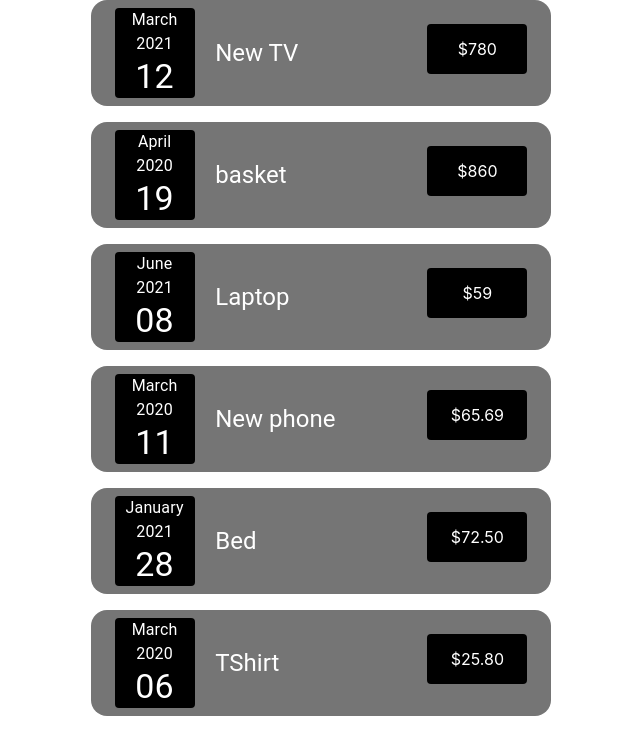
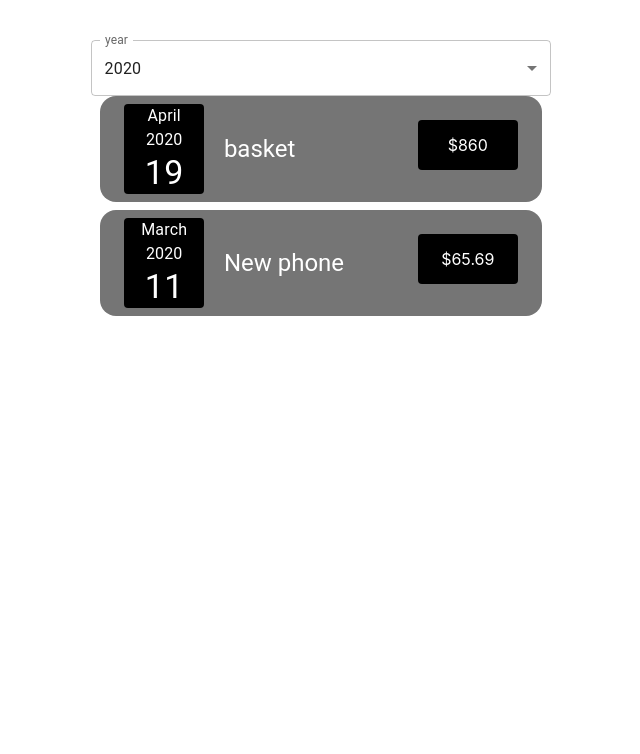
Before and after one commit to Amirkzm/Expense-Tracker, a React (Create React App) app: page / in a window 1280 px wide. Shown: the top 754 px of the page, without its empty margins (319-959 px from the left). Built offline with nearby package versions, Linux system fonts and the light colour scheme.

Commit message:
adding expense module

```diff
--- a/src/App.js
+++ b/src/App.js
@@ -1,4 +1,7 @@
+import { useState } from "react";
 import "./App.css";
+import ExpenseFilter from "./components/ExpenseFilter";
+import Expenses from "./components/Expenses";
 import ExpenseList from "./components/ExpenseList";
 
 const DUMMY_EXPENSES = [
@@ -12,13 +15,20 @@ const DUMMY_EXPENSES = [
     price: "$65.69",
   },
   { id: "e5", date: "January 2021 28", description: "Bed", price: "$72.50" },
-  { id: "e6", date: "March 2020 06", description: "TShirt", price: "$25.80" },
+  { id: "e6", date: "March 2022 06", description: "TShirt", price: "$25.80" },
+  { id: "e7", date: "July 2022 23", description: "bottle", price: "$45.80" },
 ];
 
 function App() {
+  const [selectedYear, setSelectedYear] = useState();
+  const selectHandler = (year) => {
+    setSelectedYear(year);
+  };
   return (
     <>
-      <ExpenseList data={DUMMY_EXPENSES} />
+      <Expenses data={DUMMY_EXPENSES} />
+      {/* <ExpenseFilter data={DUMMY_EXPENSES} onChangeSelect={selectHandler} />
+      <ExpenseList data={DUMMY_EXPENSES} selectedYear={selectedYear} /> */}
     </>
   );
 }
--- /dev/null
+++ b/src/components/ExpenseFilter.jsx
@@ -0,0 +1,40 @@
+import { Box, FormControl, InputLabel, MenuItem, Select } from "@mui/material";
+import React, { useState } from "react";
+
+const ExpenseFilter = (props) => {
+  const [selectedYear, setSelectedYear] = useState(
+    props.data.map((item) => item.date.split(" ")[1]).sort()[0]
+  );
+  const handleChange = (event) => {
+    props.onChangeYear(event.target.value);
+  };
+
+  const yearsList = props.data.map((item) => item.date.split(" ")[1]);
+  const finalYearsList = yearsList
+    .filter((value, index) => yearsList.indexOf(value) === index)
+    .sort();
+
+  let i = 0;
+  const Items = finalYearsList.map((item) => (
+    <MenuItem key={i++} value={item}>
+      {item}
+    </MenuItem>
+  ));
+
+  return (
+    <Box sx={{ width: "40%", ml: "auto", mr: "auto", mt: 5 }}>
+      <FormControl fullWidth>
+        <InputLabel>year</InputLabel>
+        <Select
+          label="year"
+          defaultValue={finalYearsList[0]}
+          onChange={handleChange}
+        >
+          {Items}
+        </Select>
+      </FormControl>
+    </Box>
+  );
+};
+
+export default ExpenseFilter;
--- a/src/components/Expense.jsx
+++ b/src/components/ExpenseItem.jsx
@@ -16,15 +16,7 @@ const DateBox = styled(Box)(({ theme }) => ({
   flexDirection: "column",
 }));
 
-const PriceBox = styled(Box)(({ theme }) => ({
-  width: 100,
-  height: 50,
-  backgroundColor: theme.palette.common.black,
-  color: theme.palette.common.white,
-  borderRadius: theme.shape.borderRadius,
-}));
-
-const Expense = (props) => {
+const ExpenseItem = (props) => {
   const month = props.date.split(" ")[0];
   const year = props.date.split(" ")[1];
   const day = props.date.split(" ")[2];
@@ -32,12 +24,13 @@ const Expense = (props) => {
     <Container
       sx={(theme) => ({
         width: "40%",
+        height: "20%",
         borderRadius: 4,
         bgcolor: theme.palette.grey[600],
         display: "flex",
         justifyContent: "space-between",
         padding: theme.spacing(1),
-        mb: theme.spacing(2),
+        mb: theme.spacing(1),
       })}
     >
       <DateBox>
@@ -64,4 +57,4 @@ const Expense = (props) => {
   );
 };
 
-export default Expense;
+export default ExpenseItem;
--- a/src/components/ExpenseList.jsx
+++ b/src/components/ExpenseList.jsx
@@ -1,20 +1,20 @@
 import { Container } from "@mui/material";
 import React from "react";
-import Expense from "./Expense";
+import ExpenseItem from "./ExpenseItem";
 
 const ExpenseList = (props) => {
+  console.log(props.data);
+  const expenses = props.data.map((item) => {
     return (
-    <Container>
-      {props.data.map((item) => (
-        <Expense
+      <ExpenseItem
         key={item.id}
         date={item.date}
         price={item.price}
         desc={item.description}
       />
-      ))}
-    </Container>
     );
+  });
+  return <Container sx={{}}>{expenses}</Container>;
 };
 
 export default ExpenseList;
--- /dev/null
+++ b/src/components/Expenses.jsx
@@ -0,0 +1,31 @@
+import { Container } from "@mui/material";
+import React, { useState } from "react";
+import ExpenseFilter from "./ExpenseFilter";
+import ExpenseList from "./ExpenseList";
+
+const Expenses = (props) => {
+  const [stateData, setStateData] = useState(
+    props.data.filter(
+      (item) =>
+        item.date.split(" ")[1] ===
+        props.data.map((item) => item.date.split(" ")[1]).sort()[0]
+    )
+  );
+
+  const changeYearHandler = (year) => {
+    setStateData(
+      props.data.filter((item) => {
+        return item.date.split(" ")[1] === year;
+      })
+    );
+  };
+
+  return (
+    <Container>
+      <ExpenseFilter data={props.data} onChangeYear={changeYearHandler} />
+      <ExpenseList data={stateData} />
+    </Container>
+  );
+};
+
+export default Expenses;
```
Lines whose indentation alone changed are shown as unchanged.
